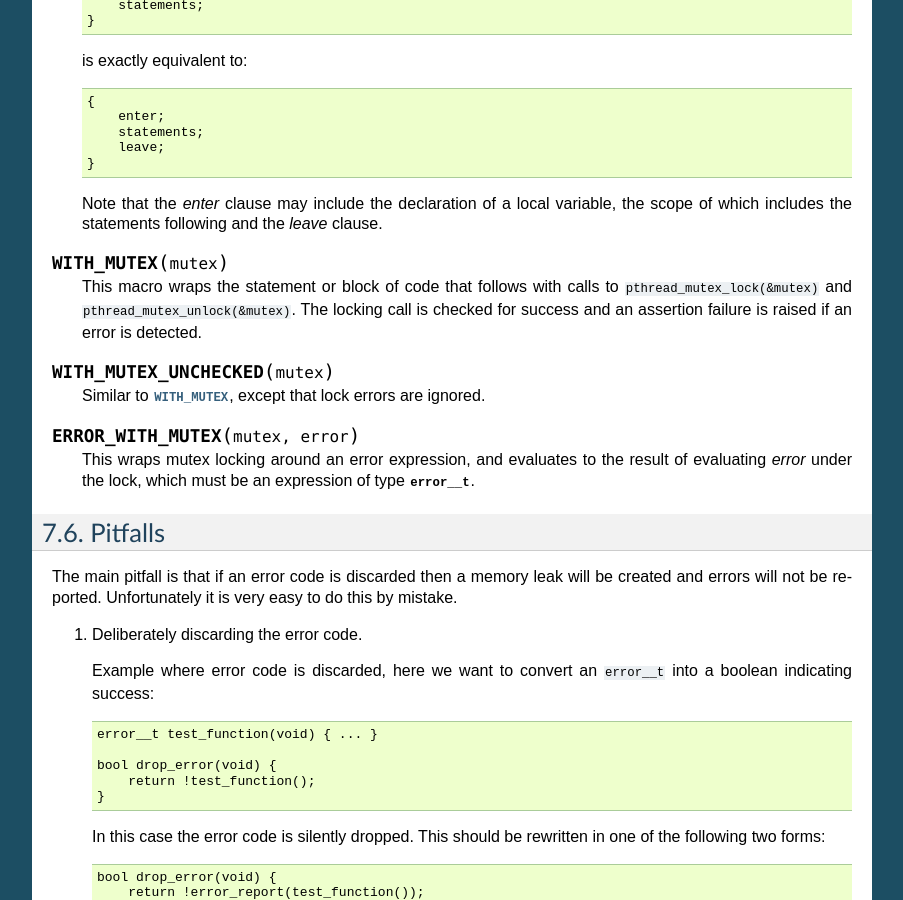
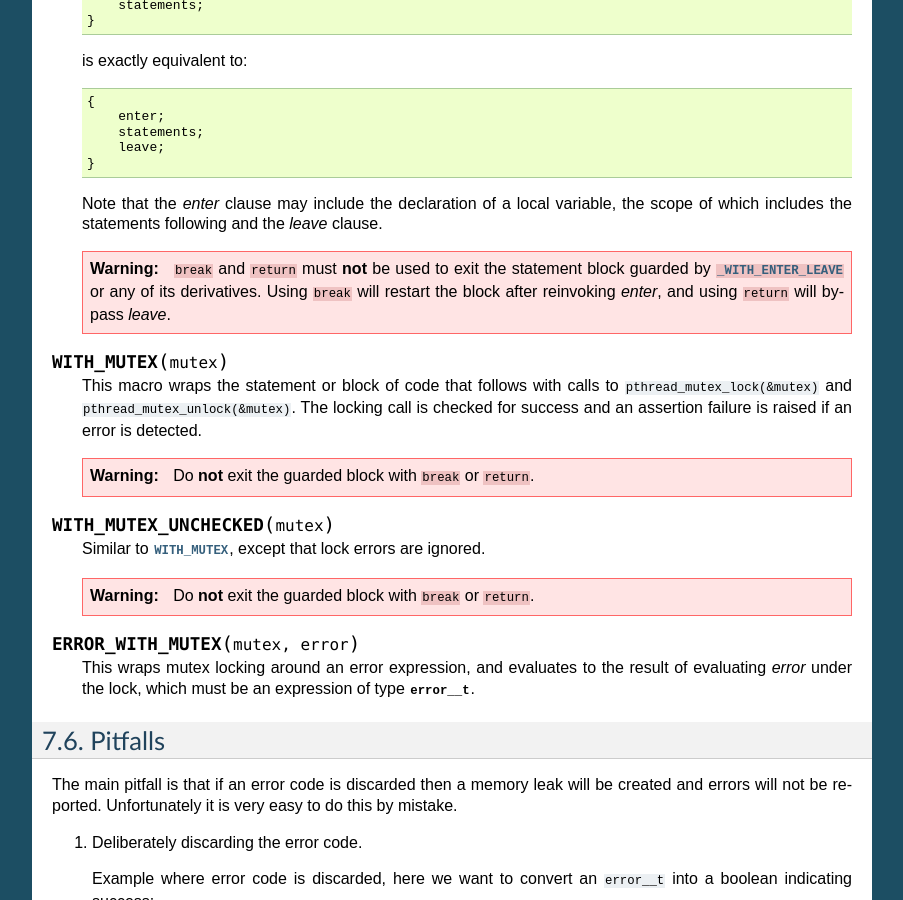
Before and after one commit to DiamondLightSource/epics_device, a Sphinx documentation site: the page built from docs/error.rst, in a window 1280 px wide and 900 px high, scrolled down 5336 px. Shown: the whole window, without its empty margins (198-1101 px from the left). Built offline with Sphinx 7.4.7, drawn with Linux system fonts in a browser that asks for light colours; the version number could not be read and is left out.

Commit message:
Add warnings to documentation about breaking out of WITH blocks

```diff
--- a/docs/error.rst
+++ b/docs/error.rst
@@ -363,6 +363,13 @@ header file.
     variable, the scope of which includes the statements following and the
     `leave` clause.
 
+    ..  warning::
+
+        ``break`` and ``return`` must **not** be used to exit the statement
+        block guarded by :macro:`_WITH_ENTER_LEAVE` or any of its derivatives.
+        Using ``break`` will restart the block after reinvoking `enter`, and
+        using ``return`` will bypass `leave`.
+
 ..  macro:: WITH_MUTEX(mutex)
 
     This macro wraps the statement or block of code that follows with calls to
@@ -370,9 +377,17 @@ header file.
     locking call is checked for success and an assertion failure is raised if
     an error is detected.
 
+    ..  warning::
+
+        Do **not** exit the guarded block with ``break`` or ``return``.
+
 ..  macro:: WITH_MUTEX_UNCHECKED(mutex)
 
     Similar to :macro:`WITH_MUTEX`, except that lock errors are ignored.
+
+    ..  warning::
+
+        Do **not** exit the guarded block with ``break`` or ``return``.
 
 ..  macro:: ERROR_WITH_MUTEX(mutex, error)
 
```
Also changed, not shown: docs/epics_device.rst (+8 -0 lines).
